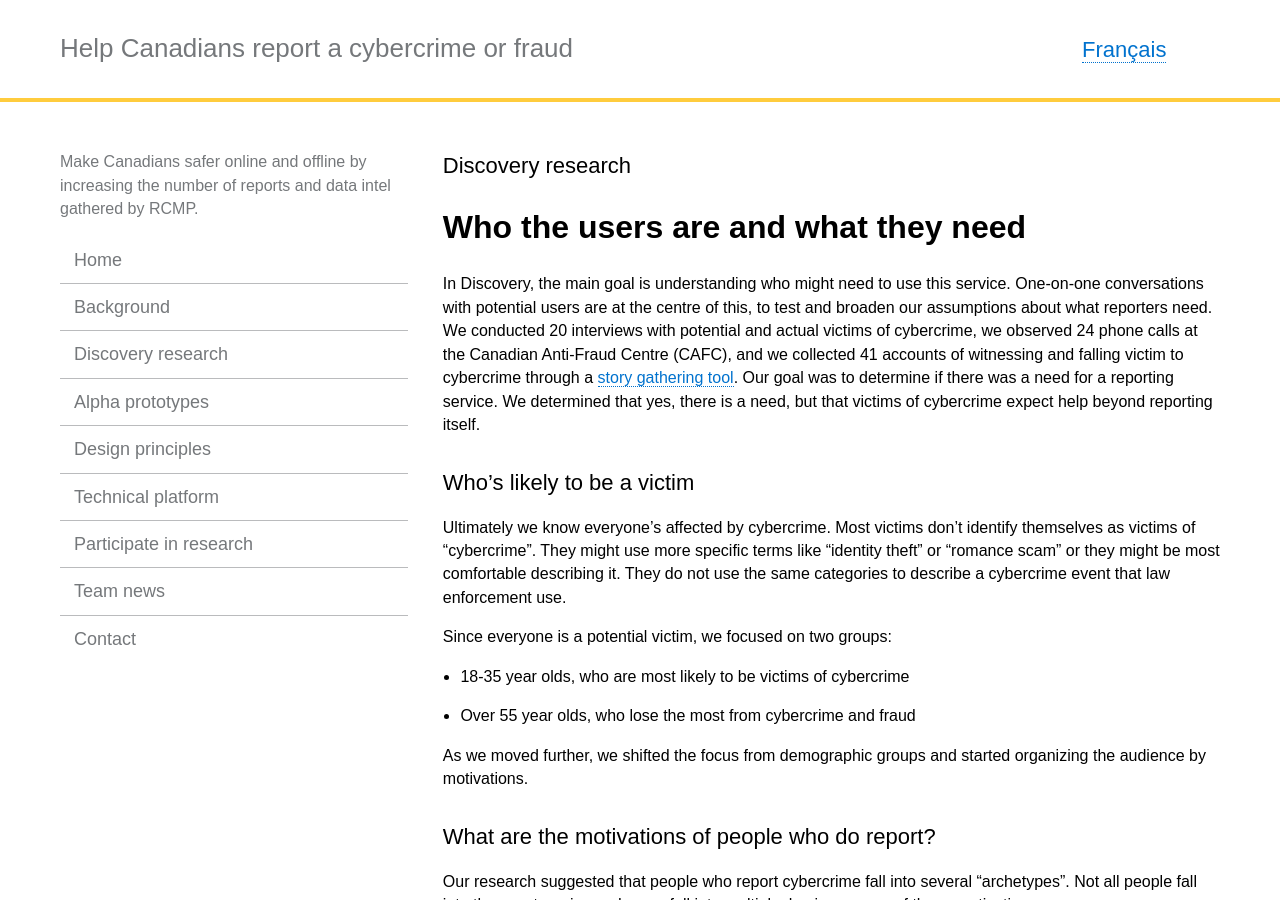
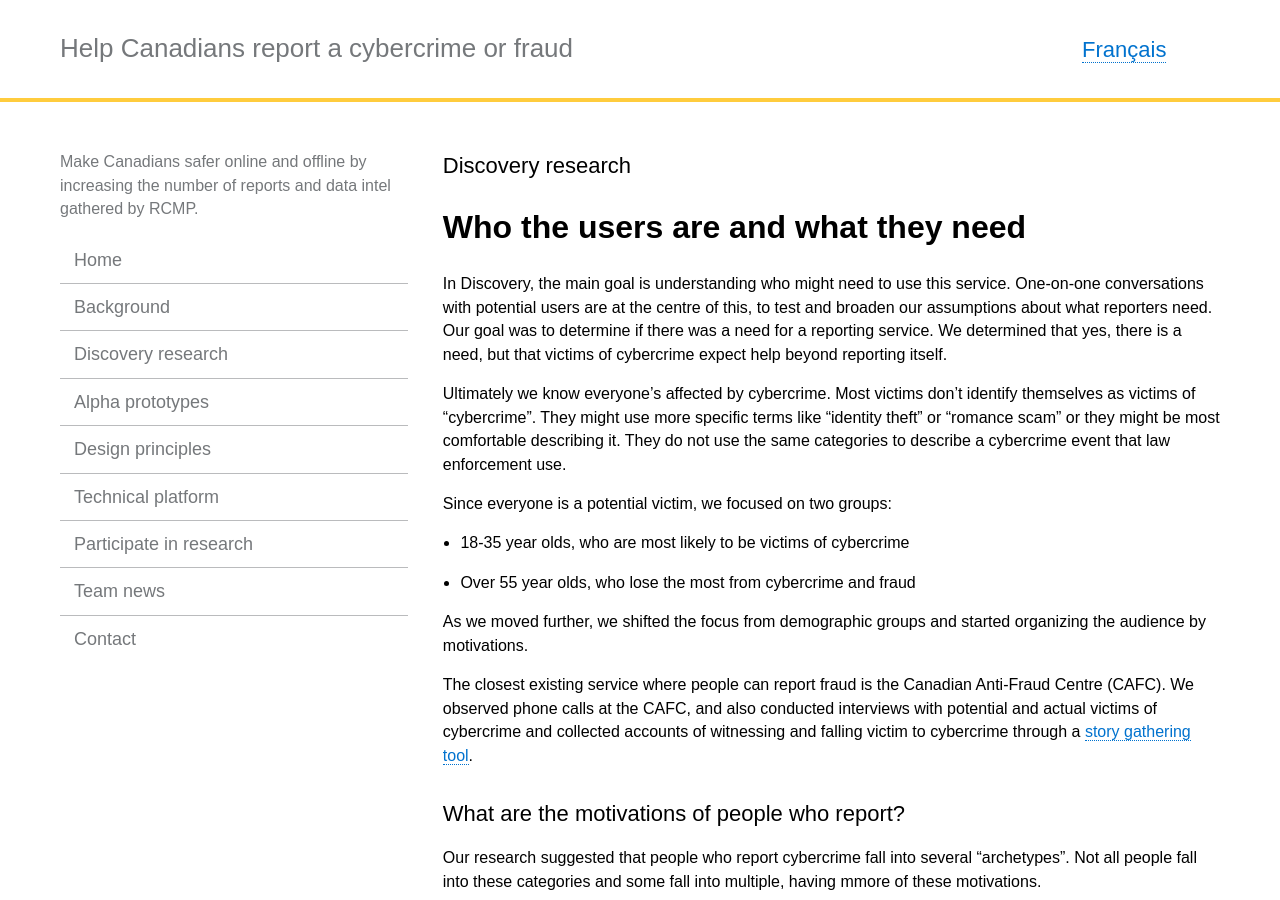
Before and after one commit to cds-snc/rcmp-report-a-cybercrime-alpha-documentation, a Jekyll site: the page built from _pages/en/discovery.md, in a window 1280 px wide and 900 px high. Built offline with Jekyll 4.4.1, drawn with Linux system fonts in a browser that asks for light colours.

Commit message:
Update discovery.md

```diff
--- a/_pages/en/discovery.md
+++ b/_pages/en/discovery.md
@@ -8,9 +8,7 @@ trans_url: "/decouverte/"
 
 # Who the users are and what they need
 
-In Discovery, the main goal is understanding who might need to use this service. One-on-one conversations with potential users are at the centre of this, to test and broaden our assumptions about what reporters need. We conducted 20 interviews with potential and actual victims of cybercrime, we observed 24 phone calls at the Canadian Anti-Fraud Centre (CAFC), and we collected 41 accounts of witnessing and falling victim to cybercrime through a [story gathering tool](https://tell-us.cds-snc.ca). Our goal was to determine if there was a need for a reporting service. We determined that yes, there is a need, but that victims of cybercrime expect help beyond reporting itself.
-
-## Who's likely to be a victim
+In Discovery, the main goal is understanding who might need to use this service. One-on-one conversations with potential users are at the centre of this, to test and broaden our assumptions about what reporters need. Our goal was to determine if there was a need for a reporting service. We determined that yes, there is a need, but that victims of cybercrime expect help beyond reporting itself.
 
 Ultimately we know everyone's affected by cybercrime. Most victims don't identify themselves as victims of "cybercrime". They might use more specific terms like "identity theft" or "romance scam" or they might be most comfortable describing it. They do not use the same categories to describe a cybercrime event that law enforcement use.
 
@@ -20,7 +18,9 @@ Since everyone is a potential victim, we focused on two groups:
 
 As we moved further, we shifted the focus from demographic groups and started organizing the audience by motivations.
 
-## What are the motivations of people who do report?
+The closest existing service where people can report fraud is the Canadian Anti-Fraud Centre (CAFC). We observed phone calls at the CAFC, and also conducted interviews with potential and actual victims of cybercrime and collected accounts of witnessing and falling victim to cybercrime through a [story gathering tool](https://tell-us.cds-snc.ca).
+
+## What are the motivations of people who report?
 
 Our research suggested that people who report cybercrime fall into several "archetypes". Not all people fall into these categories and some fall into multiple, having mmore of these motivations.
 
```
